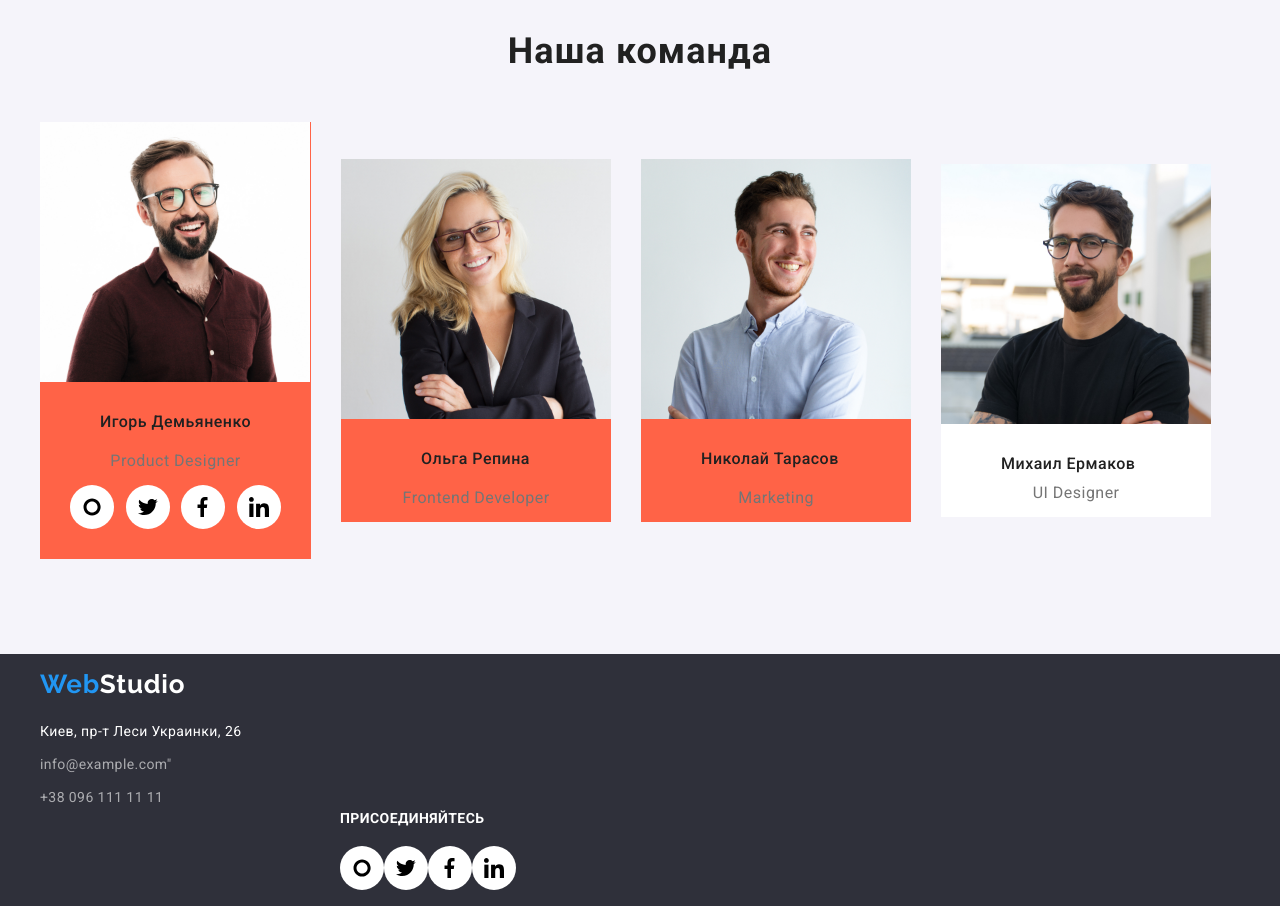
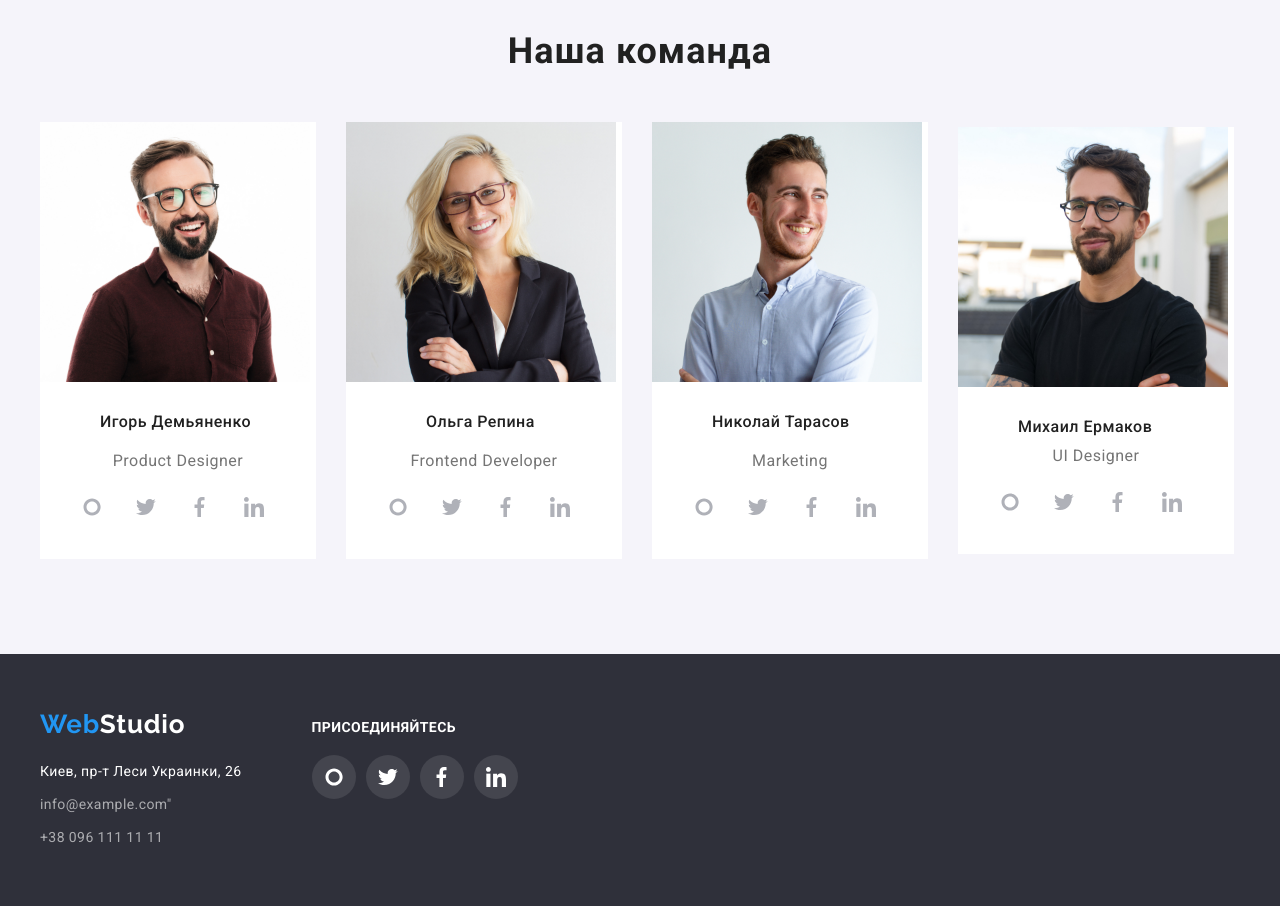
Before and after one commit to Mariya2078/goit-markup-hw-04, a plain HTML site: page index.html in a window 1280 px wide. Shown: the part 1520-2430 px from the top of the page. Drawn offline with nearby package versions, Linux system fonts and the light colour scheme.

Commit message:
logo-social

```diff
--- a/css/styles.css
+++ b/css/styles.css
@@ -62,7 +62,8 @@ img {
   margin: 0 auto;
   flex-wrap: wrap;
   list-style: none;
-  justify-content: center;
+  /*justify-content: center;*/
+  display: flex;
 }
 
 .navigation-list-item,
@@ -222,7 +223,8 @@ img {
   text-align: center;
   letter-spacing: 0.03em;
   color: #212121;
-  margin-bottom: 50px;
+  padding-bottom: 50px;
+  margin: 0 auto;
 }
 .work-blok {
   padding-top: 90px;
@@ -654,6 +656,7 @@ img {
   padding-left: 30px;
 }
 .social-network-link {
+  /* родной цвет окошка*/
   width: 44px;
   height: 44px;
   background-color: #ffffff;
@@ -665,20 +668,50 @@ img {
 }
 .social-network-link:hover,
 .social-network-link:focus {
-  background: #2196f3;
+  background: #2196f3; /* наводим на ссылку и получаем ховер*/
 }
 
 .social-network-link:hover .network-photo,
 .social-network-link:focus .network-photo {
+  /*наводим на родной цвет а получаем ховер иконки*/
   fill: #ffffff;
 }
-.person {
-  background: tomato;
-}
+
 .network-photo {
   width: 20px;
   height: 20px;
-  color: #afb1b8;
+  color: #afb1b8; /*родной цвет иконки*/
+}
+.network-photo {
+  fill: currentColor; /* утверждаем родной цвет*/
+}
+.social-network-link-footer:hover,
+.social-network-link-footer:focus {
+  background: #2196f3;
+}
+
+.network-photo-footer {
+  width: 20px;
+  height: 20px;
+  color: #ffffff;
+}
+.network-photo-footer {
+  fill: currentColor;
+}
+
+.social-network-link-footer {
+  width: 44px;
+  height: 44px;
+  background: #2f303a;
+  background-image: linear-gradient(
+    rgba(255, 255, 255, 0.1),
+    rgba(255, 255, 255, 0.1)
+  );
+  display: block;
+  border-radius: 50%;
+  display: flex;
+  justify-content: center;
+  align-items: center;
 }
 .footer-it {
   font-family: Roboto;
@@ -692,10 +725,36 @@ img {
 }
 .footer-social {
   display: block;
-  margin-left: 300px;
+  padding-top: 70px;
+  padding-bottom: 60px;
+  padding-left: 70px;
 }
 .social-network-footer {
   display: flex;
   list-style: none;
+}
+.nav-foot {
+  padding-top: 60px;
+  padding-bottom: 60px;
+}
+.social-network-footer {
   padding-top: 20px;
 }
+.social-network-items {
+  padding-right: 10px;
+}
+.container-hero {
+  width: 1200px;
+  margin: 0 auto;
+  flex-wrap: wrap;
+  list-style: none;
+  justify-content: center;
+}
+
+.container-footer {
+  width: 1200px;
+  margin: 0 auto;
+  flex-wrap: wrap;
+  list-style: none;
+  display: flex;
+}
--- a/index.html
+++ b/index.html
@@ -39,7 +39,7 @@
     <main>
 <!--hero-->
     <section class="hero">
-    <div class="container">
+    <div class="container-hero">
     <h1 class="hero-title">
         Эффективные решения для вашего бизнеса
     </h1>
@@ -81,7 +81,7 @@
 
 
          <ul class="work-ul" >
-               <li class="person">
+               <div class="person">
             <img  class="img-card"  src="./images/our team/img (1).jpg" alt="фото дизайнера" width="270" height="260">
             <h3 class="name-one">Игорь Демьяненко</h3>
             <p class="professional">Product Designer</p>
@@ -101,29 +101,85 @@
                         </svg></a>
                 </li>
                 </ul>
-        </li>
-        <li class="person">
+            </div>
+        <div class="person">
             <img   class="img-card"src="./images/our team/img (2).jpg" alt="фото менеджера"width="270" height="260">
             <h3 class="name-fr"> Ольга Репина</h3>
             <p class="professional" >Frontend Developer</p>
-        </li>
-        <li class="person">
+<ul class="social-network">
+    <li class="social-network-items"><a class="social-network-link" href=""> <svg class="network-photo">
+                <use href="./images/sprite.svg#icon-instagram"></use>
+            </svg></a>
+    </li>
+    <li class="social-network-items"><a class="social-network-link" href=""> <svg class="network-photo">
+                <use href="./images/sprite.svg#icon-twitter"></use>
+            </svg></a>
+    </li>
+    <li class="social-network-items"><a class="social-network-link" href=""> <svg class="network-photo">
+                <use href="./images/sprite.svg#icon-facebook"></use>
+            </svg></a>
+    </li>
+    <li class="social-network-items"><a class="social-network-link" href=""> <svg class="network-photo">
+                <use href="./images/sprite.svg#icon-linkedin"></use>
+            </svg></a>
+    </li>
+</ul>
+        </div>
+
+
+        <div class="person">
             <img src="./images/our team/img (3).jpg" alt="фото маркетолога" width="270" height="260">
             <h3 class="name-mark">Николай Тарасов</h3>
             <p class="professional">Marketing</p>
-        </li>
-        <li class="person-once">
+<ul class="social-network">
+    <li class="social-network-items"><a class="social-network-link" href=""> <svg class="network-photo">
+                <use href="./images/sprite.svg#icon-instagram"></use>
+            </svg></a>
+    </li>
+    <li class="social-network-items"><a class="social-network-link" href=""> <svg class="network-photo">
+                <use href="./images/sprite.svg#icon-twitter"></use>
+            </svg></a>
+    </li>
+    <li class="social-network-items"><a class="social-network-link" href=""> <svg class="network-photo">
+                <use href="./images/sprite.svg#icon-facebook"></use>
+            </svg></a>
+    </li>
+    <li class="social-network-items"><a class="social-network-link" href=""> <svg class="network-photo">
+                <use href="./images/sprite.svg#icon-linkedin"></use>
+            </svg></a>
+    </li>
+</ul>
+        </div>
+
+        <div class="person-once">
 
             <img src="./images/our team/img (4).jpg" alt="фото дизайнера"width="270" height="260">
             <h3 class="name-diz">Михаил Ермаков</h3>
             <p class="professional">UI Designer</p>
+<ul class="social-network">
+    <li class="social-network-items"><a class="social-network-link" href=""> <svg class="network-photo">
+                <use href="./images/sprite.svg#icon-instagram"></use>
+            </svg></a>
+    </li>
+    <li class="social-network-items"><a class="social-network-link" href=""> <svg class="network-photo">
+                <use href="./images/sprite.svg#icon-twitter"></use>
+            </svg></a>
+    </li>
+    <li class="social-network-items"><a class="social-network-link" href=""> <svg class="network-photo">
+                <use href="./images/sprite.svg#icon-facebook"></use>
+            </svg></a>
+    </li>
+    <li class="social-network-items"><a class="social-network-link" href=""> <svg class="network-photo">
+                <use href="./images/sprite.svg#icon-linkedin"></use>
+            </svg></a>
+    </li>
+</ul>
+    </div>
 
-        </li>
-
-    </ul>
     </div>
     </section>
 </main>
+
 <footer class="cont-footer">
 <div class="container">
     <div class="nav-foot">
@@ -141,19 +197,19 @@
     <p class="footer-it"> присоединяйтесь</p>
 
     <ul class="social-network-footer">
-        <li class="social-network-items"><a class="social-network-link" href=""> <svg class="network-photo">
+        <li class="social-network-items"><a class="social-network-link-footer" href=""> <svg class="network-photo-footer">
                     <use href="./images/sprite.svg#icon-instagram"></use>
                 </svg></a>
         </li>
-        <li class="social-network-items"><a class="social-network-link" href=""> <svg class="network-photo">
+        <li class="social-network-items"><a class="social-network-link-footer" href=""> <svg class="network-photo-footer">
                     <use href="./images/sprite.svg#icon-twitter"></use>
                 </svg></a>
         </li>
-        <li class="social-network-items"><a class="social-network-link" href=""> <svg class="network-photo">
+        <li class="social-network-items"><a class="social-network-link-footer" href=""> <svg class="network-photo-footer">
                     <use href="./images/sprite.svg#icon-facebook"></use>
                 </svg></a>
         </li>
-        <li class="social-network-items"><a class="social-network-link" href=""> <svg class="network-photo">
+        <li class="social-network-items"><a class="social-network-link-footer" href=""> <svg class="network-photo-footer">
                     <use href="./images/sprite.svg#icon-linkedin"></use>
                 </svg></a>
         </li>
```
Also changed, not shown: portfolio.html (+38 -9 lines).
